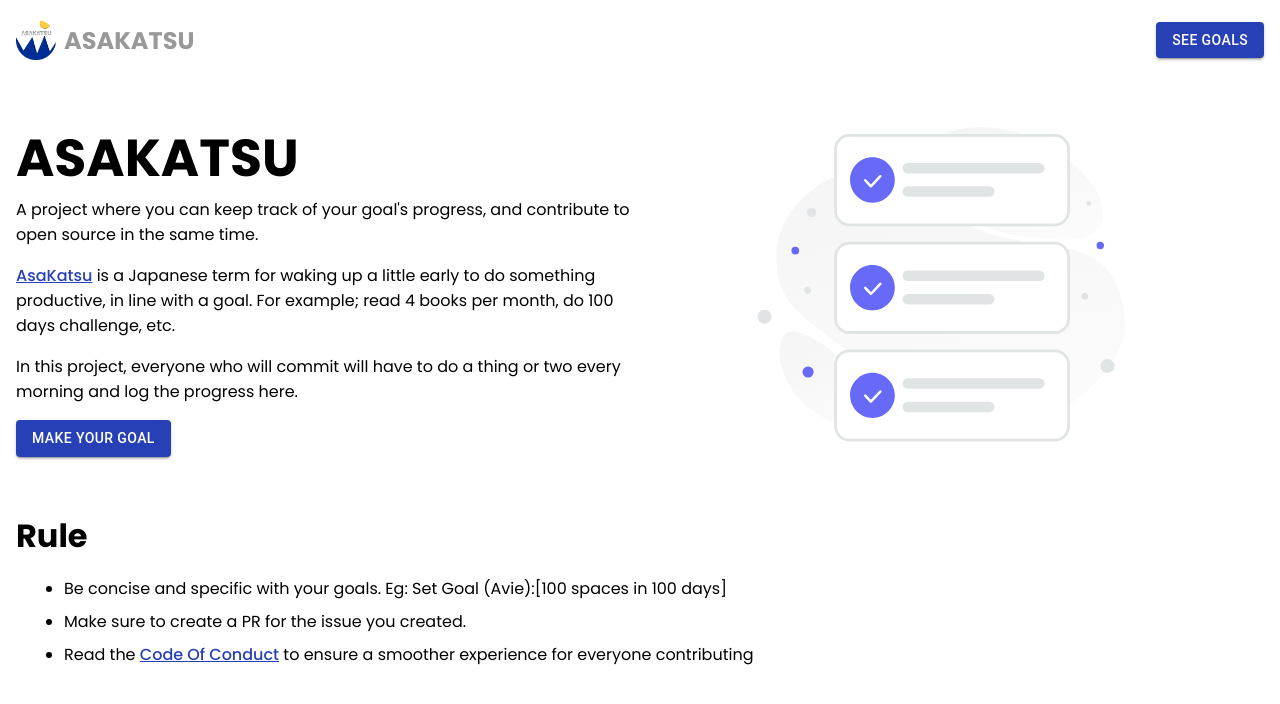
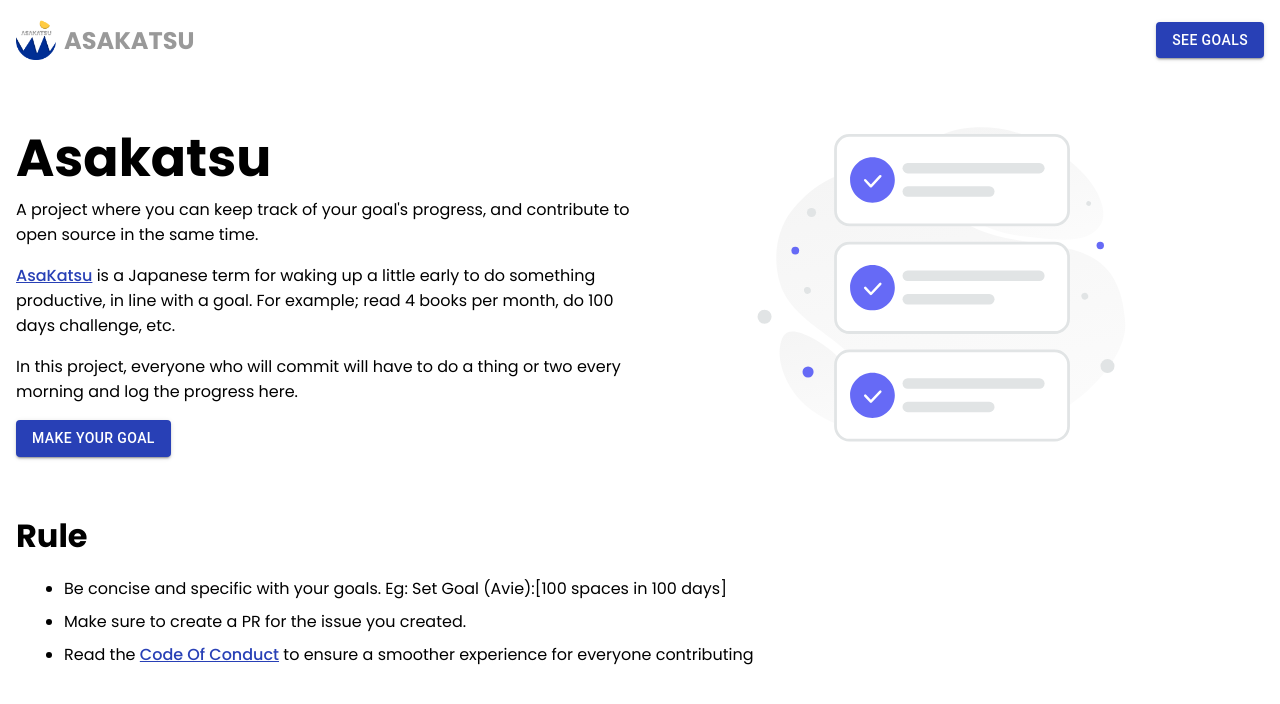
Before and after one commit to asakatsuOrg/Asakatsu-Website, a React (Vite) app: page / in a window 1280 px wide. Shown: the top 704 px of the page. Built offline with nearby package versions, Linux system fonts and the light colour scheme.

Commit message:
for checking...

```diff
--- a/src/components/header/header.component.jsx
+++ b/src/components/header/header.component.jsx
@@ -36,7 +36,7 @@ const Header = () => {
     return (
         <header>
             <div className='homeText'>
-                <h1>ASAKATSU</h1>
+                <h1>Asakatsu</h1>
                 <p>A project where you can keep track of your goal's progress, and contribute to open source in the same time.</p>
                 <p><a href="https://github.com/asakatsuOrg/AsaKatsuProject" target="_blank">AsaKatsu</a> is a Japanese term for waking up a little early to do something productive, in line with a goal. For example; read 4 books per month, do 100 days challenge, etc.</p>
                 <p>In this project, everyone who will commit will have to do a thing or two every morning and log the progress here.</p>
```
